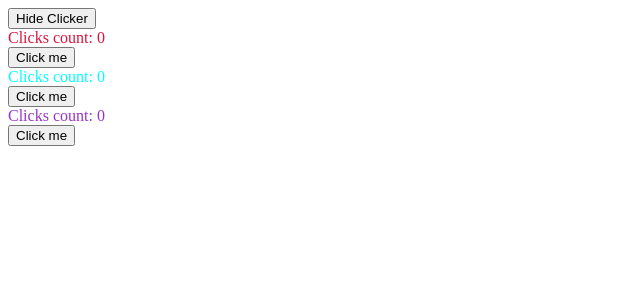
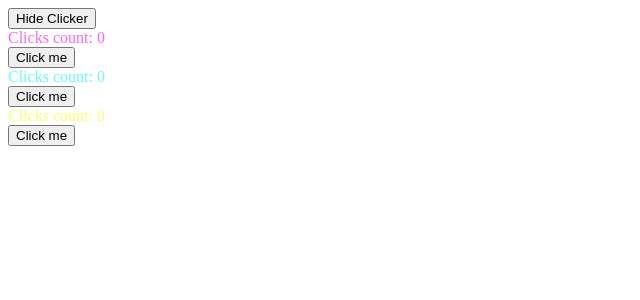
Before and after one commit to kothapallisridhar/frontend, a React (Vite) app in the folder react3fiber/: page / in a window 1280 px wide. Shown: the top 300 px of the page, without its empty margins (0-640 px from the left). Built offline with nearby package versions, Linux system fonts and the light colour scheme.

Commit message:
random colors using hsl()

```diff
--- a/react3fiber/src/App.jsx
+++ b/react3fiber/src/App.jsx
@@ -14,9 +14,9 @@ function App() {
       <button onClick={toggleClicker}>{hasClicker ? 'Hide Clicker' : 'Show Clicker'}</button>
       {hasClicker &&
       <>
-      <Clicker keyName='countA' color='crimson'/>
-      <Clicker keyName='countB' color='cyan'/>
-      <Clicker keyName='countC' color='darkOrchid'/>
+      <Clicker keyName='countA' color={`hsl(${Math.random() * 360}deg, 100%, 70%)`}/>
+      <Clicker keyName='countB' color={`hsl(${Math.random() * 360}deg, 100%, 70%)`}/>
+      <Clicker keyName='countC' color={`hsl(${Math.random() * 360}deg, 100%, 70%)`}/>
       </>}
     </>
   )
```
